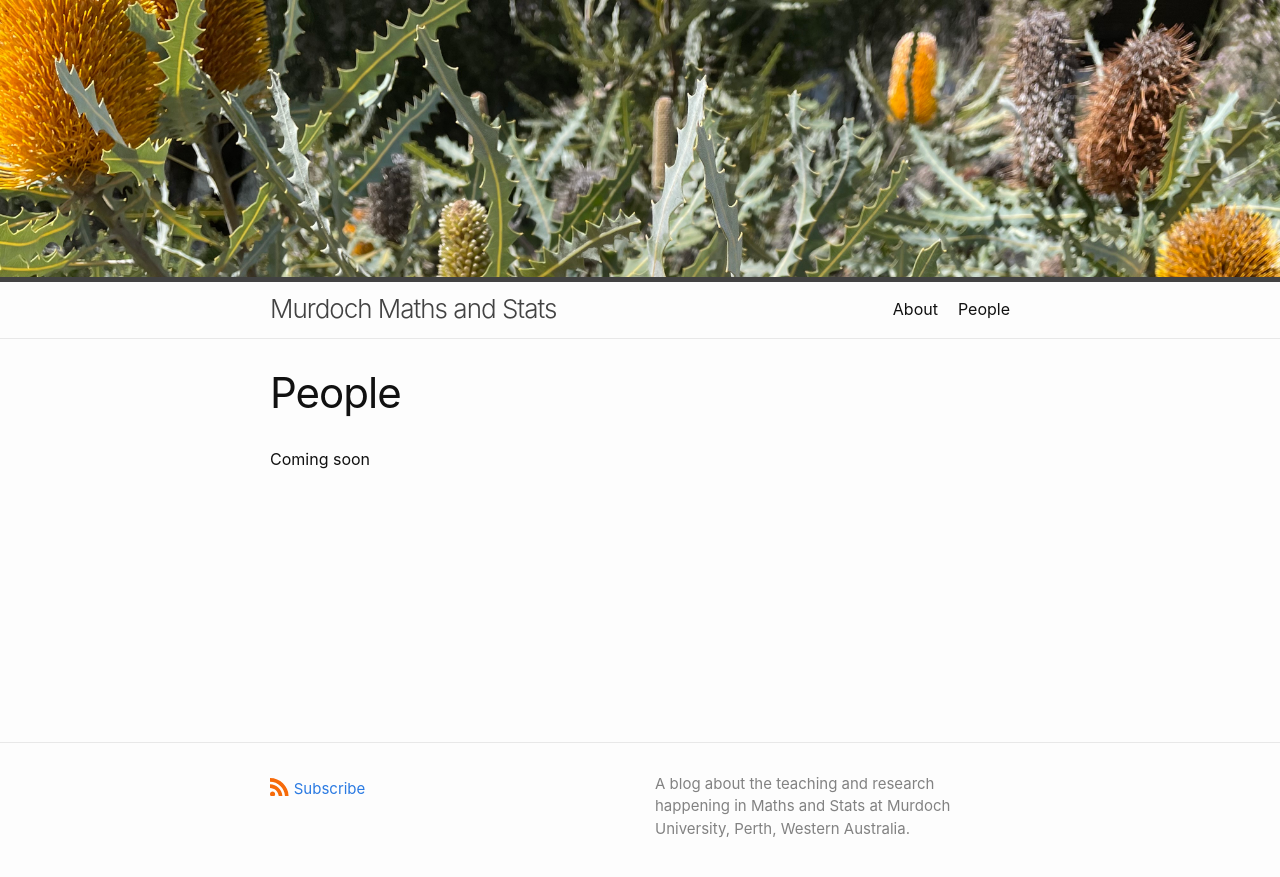
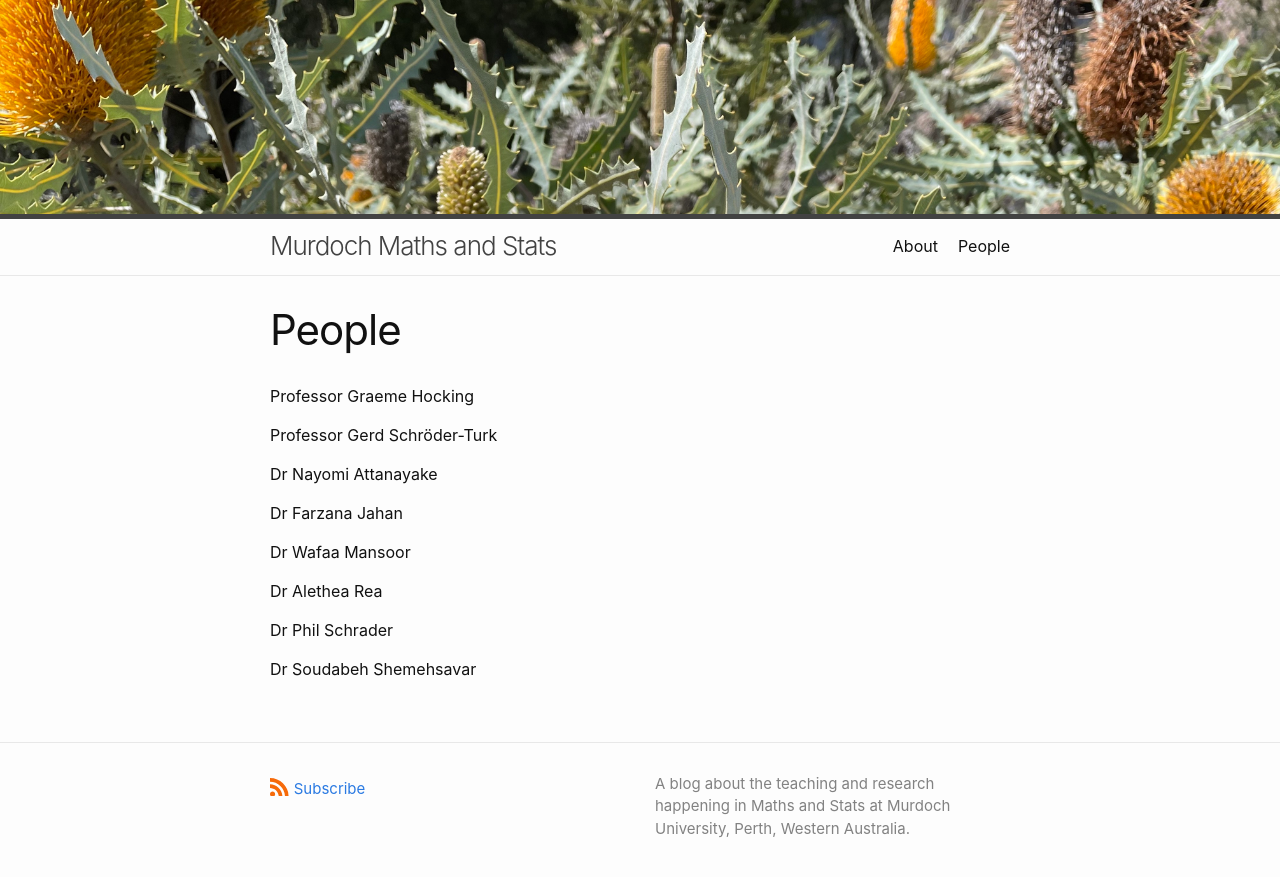
Before and after one commit to Murdoch-Maths-and-Stats/Murdoch-Maths-and-Stats.github.io, a Jekyll site: the page built from people.md, in a window 1280 px wide. Shown: the top 877 px of the page. Built offline with Jekyll 4.4.1, drawn with Linux system fonts in a browser that asks for light colours.

Commit message:
people update

```diff
--- a/people.md
+++ b/people.md
@@ -4,4 +4,18 @@ title: People
 permalink: /people/
 ---
 
-Coming soon
+Professor Graeme Hocking
+
+Professor Gerd Schröder-Turk
+
+Dr Nayomi Attanayake
+
+Dr Farzana Jahan
+
+Dr Wafaa Mansoor
+
+Dr Alethea Rea
+
+Dr Phil Schrader
+
+Dr Soudabeh Shemehsavar
```
Also changed, not shown: banksia2.jpeg.
